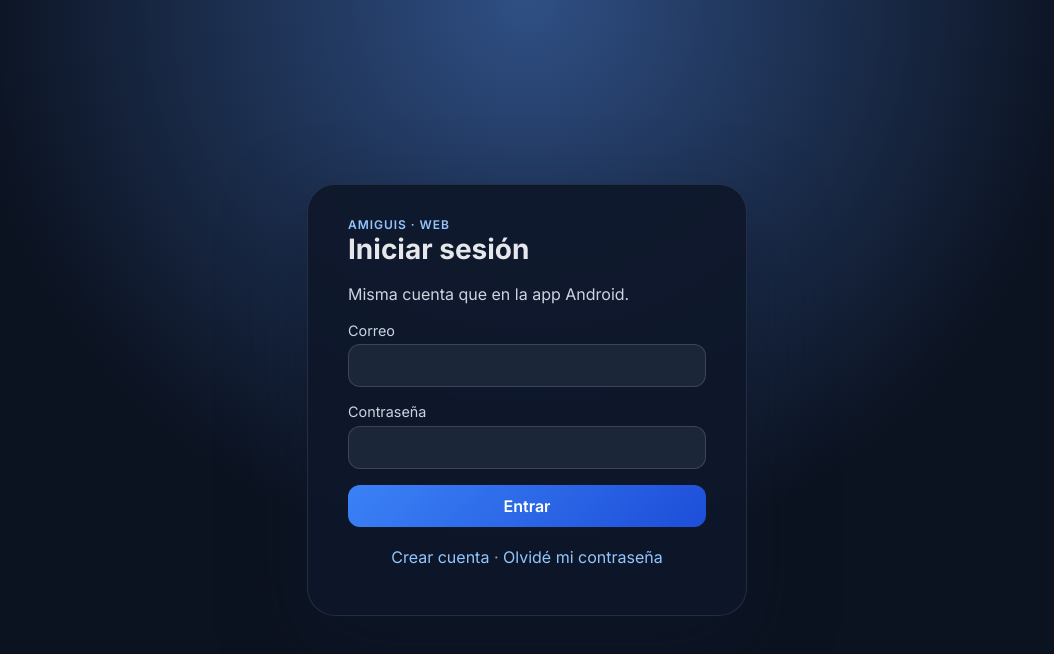
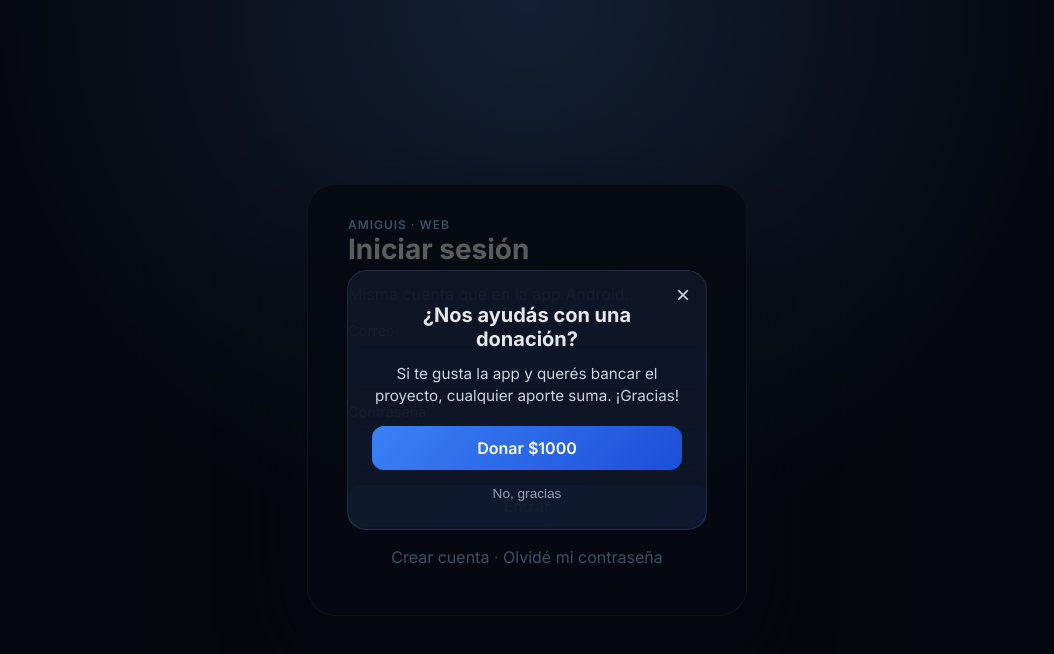
Before and after one commit to Tiagongg/futbol-amigos-react, a React (Vite) app: page /login in a window 1280 px wide. Shown: the top 654 px of the page, without its empty margins (113-1167 px from the left). Built offline with nearby package versions, Linux system fonts and the light colour scheme; no server answers.

Commit message:
Agregar cartel de donacion con Mercado Pago al abrir la app
Tres etapas escalando: cartel inicial, cartel grande insistiendo, y
cartel a pantalla completa si se cierra el anterior. Todos linkean
al mismo link de pago de $1000.

```diff
--- a/src/App.tsx
+++ b/src/App.tsx
@@ -1,4 +1,5 @@
 import { BrowserRouter, Navigate, Route, Routes } from 'react-router-dom';
+import { DonationBanner } from './components/DonationBanner';
 import { FloatingVideo } from './components/FloatingVideo';
 import { GuestRoute, SessionRoute } from './components/ProtectedRoute';
 import { AuthProvider } from './context/AuthContext';
@@ -37,6 +38,7 @@ export default function App() {
   return (
     <BrowserRouter>
       <AuthProvider>
+        <DonationBanner />
         <FloatingVideo />
         <Routes>
           <Route element={<GuestRoute />}>
--- /dev/null
+++ b/src/components/DonationBanner.css
@@ -0,0 +1,131 @@
+.donation-overlay {
+  position: fixed;
+  inset: 0;
+  background: rgba(0, 0, 0, 0.6);
+  display: grid;
+  place-items: center;
+  z-index: 2000;
+  padding: 1rem;
+}
+
+.donation-card {
+  position: relative;
+  background: var(--surface, #111827);
+  border: 1px solid var(--border, #1f2937);
+  border-radius: 20px;
+  padding: 2rem 1.5rem 1.5rem;
+  max-width: 360px;
+  width: 100%;
+  text-align: center;
+}
+
+.donation-card h2 {
+  margin: 0 0 0.75rem;
+  font-size: 1.25rem;
+}
+
+.donation-card p {
+  margin: 0 0 1.25rem;
+  color: #cbd5e1;
+  font-size: 0.95rem;
+  line-height: 1.4;
+}
+
+.donation-close {
+  position: absolute;
+  top: 0.5rem;
+  right: 0.75rem;
+  background: none;
+  border: none;
+  color: #cbd5e1;
+  font-size: 1.5rem;
+  line-height: 1;
+  cursor: pointer;
+  padding: 0.25rem;
+}
+
+.donation-cta {
+  display: block;
+  background: linear-gradient(135deg, var(--accent, #3b82f6), var(--accent-dark, #1d4ed8));
+  color: #fff;
+  font-weight: 600;
+  text-decoration: none;
+  border-radius: 12px;
+  padding: 0.75rem 1rem;
+  margin-bottom: 0.75rem;
+}
+
+.donation-dismiss {
+  display: block;
+  width: 100%;
+  background: none;
+  border: none;
+  color: #94a3b8;
+  font-size: 0.85rem;
+  cursor: pointer;
+  padding: 0.25rem;
+}
+
+.donation-card-insist {
+  max-width: 480px;
+  padding: 3rem 2rem 2.5rem;
+  border: 2px solid var(--accent, #3b82f6);
+  box-shadow: 0 0 40px rgba(59, 130, 246, 0.5);
+}
+
+.donation-insist-title {
+  margin: 0 0 1.5rem;
+  font-size: 2.25rem;
+  line-height: 1.15;
+  letter-spacing: 0.02em;
+}
+
+.donation-cta-big {
+  font-size: 1.3rem;
+  padding: 1.1rem 1.5rem;
+  margin-bottom: 0;
+}
+
+.donation-overlay-mega {
+  display: flex;
+  flex-direction: column;
+  align-items: center;
+  justify-content: center;
+  background: radial-gradient(circle at center, #1d2b53, #05070d 80%);
+  gap: 2rem;
+  text-align: center;
+  animation: donation-mega-flash 1s ease-in-out infinite alternate;
+}
+
+.donation-mega-title {
+  margin: 0;
+  font-size: clamp(2.5rem, 9vw, 6rem);
+  line-height: 1.05;
+  font-weight: 800;
+  letter-spacing: 0.02em;
+  color: #fff;
+  text-shadow: 0 0 30px var(--accent, #3b82f6);
+}
+
+.donation-cta-mega {
+  font-size: clamp(1.3rem, 3vw, 2rem);
+  padding: 1.5rem 3rem;
+  margin: 0;
+}
+
+.donation-close-mega {
+  position: absolute;
+  top: 1.5rem;
+  right: 1.5rem;
+  font-size: 2.5rem;
+  color: #fff;
+}
+
+@keyframes donation-mega-flash {
+  from {
+    background-color: #05070d;
+  }
+  to {
+    background-color: #1d2b53;
+  }
+}
--- /dev/null
+++ b/src/components/DonationBanner.tsx
@@ -0,0 +1,104 @@
+import { useState } from 'react';
+import './DonationBanner.css';
+
+const DONATION_LINK = 'https://mpago.la/2BihwAA';
+
+type Stage = 'initial' | 'insist' | 'mega' | 'closed';
+
+export function DonationBanner() {
+  const [stage, setStage] = useState<Stage>('initial');
+
+  if (stage === 'closed') return null;
+
+  if (stage === 'mega') {
+    return (
+      <div className="donation-overlay donation-overlay-mega" role="dialog" aria-modal="true">
+        <button
+          type="button"
+          className="donation-close donation-close-mega"
+          aria-label="Cerrar"
+          onClick={() => setStage('closed')}
+        >
+          ×
+        </button>
+        <h2 className="donation-mega-title">
+          DONA DONA DONA DONA
+          <br />
+          DALE DALE DALE
+        </h2>
+        <a
+          className="donation-cta donation-cta-mega"
+          href={DONATION_LINK}
+          target="_blank"
+          rel="noopener noreferrer"
+          onClick={() => setStage('closed')}
+        >
+          Donar $1000
+        </a>
+      </div>
+    );
+  }
+
+  if (stage === 'insist') {
+    return (
+      <div className="donation-overlay" role="dialog" aria-modal="true">
+        <div className="donation-card donation-card-insist">
+          <button
+            type="button"
+            className="donation-close"
+            aria-label="Cerrar"
+            onClick={() => setStage('mega')}
+          >
+            ×
+          </button>
+          <h2 className="donation-insist-title">POR FAVOR DONA</h2>
+          <a
+            className="donation-cta donation-cta-big"
+            href={DONATION_LINK}
+            target="_blank"
+            rel="noopener noreferrer"
+            onClick={() => setStage('closed')}
+          >
+            Donar $1000
+          </a>
+        </div>
+      </div>
+    );
+  }
+
+  return (
+    <div className="donation-overlay" role="dialog" aria-modal="true">
+      <div className="donation-card">
+        <button
+          type="button"
+          className="donation-close"
+          aria-label="Cerrar"
+          onClick={() => setStage('closed')}
+        >
+          ×
+        </button>
+        <h2>¿Nos ayudás con una donación?</h2>
+        <p>
+          Si te gusta la app y querés bancar el proyecto, cualquier aporte
+          suma. ¡Gracias!
+        </p>
+        <a
+          className="donation-cta"
+          href={DONATION_LINK}
+          target="_blank"
+          rel="noopener noreferrer"
+          onClick={() => setStage('closed')}
+        >
+          Donar $1000
+        </a>
+        <button
+          type="button"
+          className="donation-dismiss"
+          onClick={() => setStage('insist')}
+        >
+          No, gracias
+        </button>
+      </div>
+    </div>
+  );
+}
```
